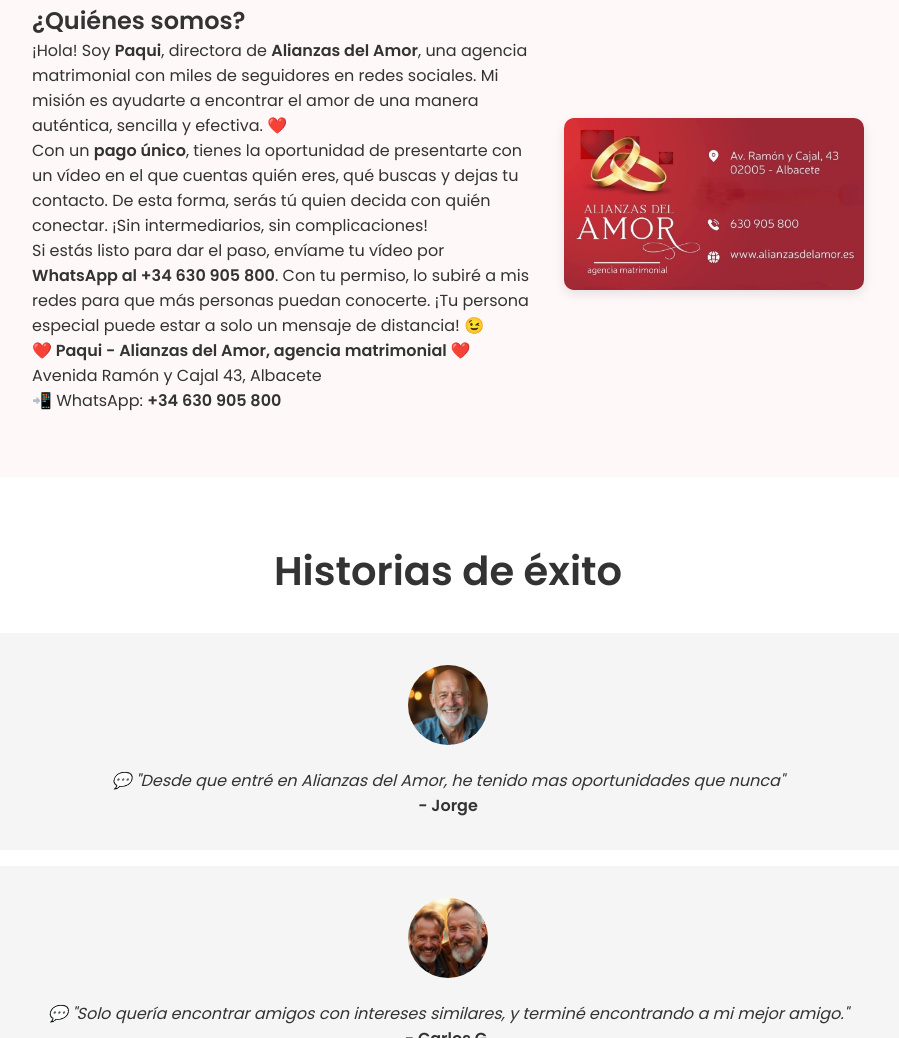
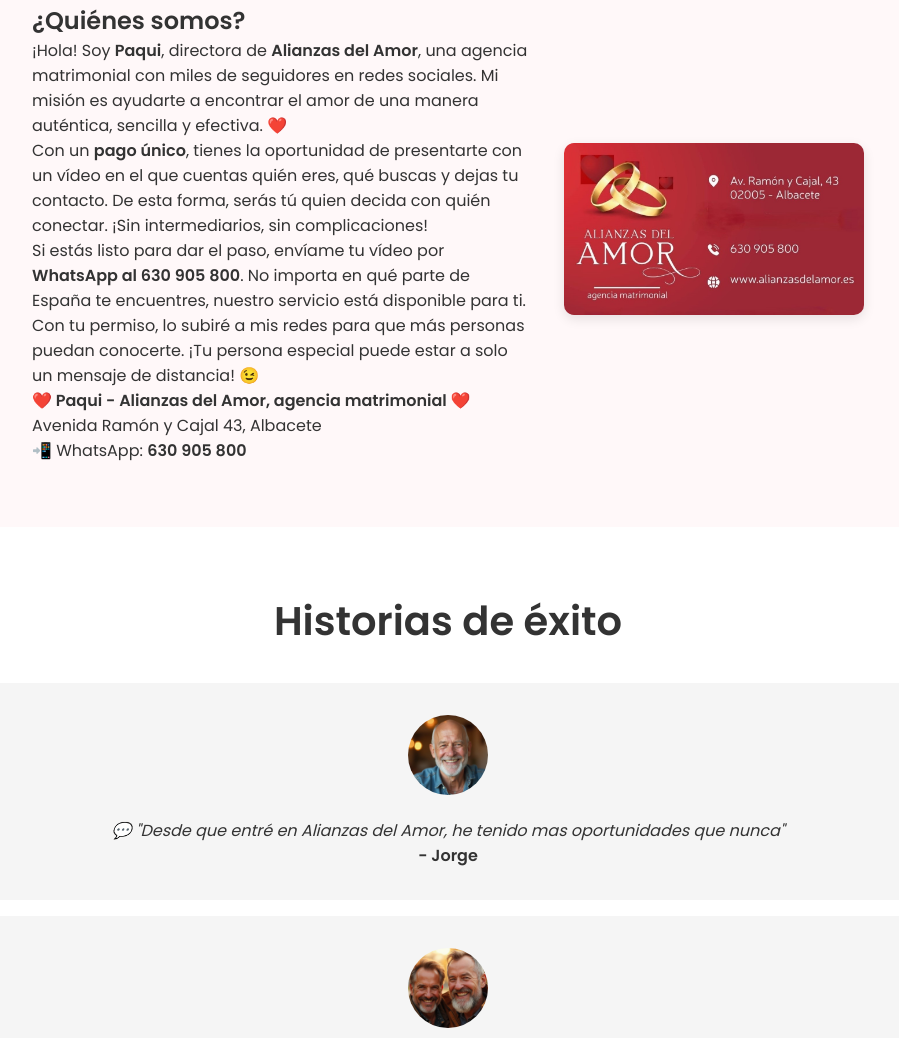
Before and after one commit to alianzasdelamor/agenciamatrimonial, a plain HTML site: page index.html in a window 1280 px wide. Shown: the part 1900-2938 px from the top of the page, without its empty margins (192-1091 px from the left). Drawn offline with nearby package versions, Linux system fonts and the light colour scheme.

Commit message:
adicion de toda españa

```diff
--- a/index.html
+++ b/index.html
@@ -109,10 +109,10 @@
             <h2>¿Quiénes somos?</h2>
             <p>¡Hola! Soy <strong>Paqui</strong>, directora de <strong>Alianzas del Amor</strong>, una agencia matrimonial con miles de seguidores en redes sociales. Mi misión es ayudarte a encontrar el amor de una manera auténtica, sencilla y efectiva. ❤️</p>
             <p>Con un <strong>pago único</strong>, tienes la oportunidad de presentarte con un vídeo en el que cuentas quién eres, qué buscas y dejas tu contacto. De esta forma, serás tú quien decida con quién conectar. ¡Sin intermediarios, sin complicaciones!</p>
-            <p>Si estás listo para dar el paso, envíame tu vídeo por <strong>WhatsApp al +34 630 905 800</strong>. Con tu permiso, lo subiré a mis redes para que más personas puedan conocerte. ¡Tu persona especial puede estar a solo un mensaje de distancia! 😉</p>
+            <p>Si estás listo para dar el paso, envíame tu vídeo por <strong>WhatsApp al 630 905 800</strong>. No importa en qué parte de España te encuentres, nuestro servicio está disponible para ti. Con tu permiso, lo subiré a mis redes para que más personas puedan conocerte. ¡Tu persona especial puede estar a solo un mensaje de distancia! 😉</p>
             <p><strong>❤️ Paqui - Alianzas del Amor, agencia matrimonial ❤️</strong></p>
             <p>Avenida Ramón y Cajal 43, Albacete<br>
-            📲 WhatsApp: <strong>+34 630 905 800</strong></p>
+            📲 WhatsApp: <strong>630 905 800</strong></p>
         </div>
         <div class="imagen">
             <img src="imagenes/portada.jpg" alt="Paqui - Alianzas del Amor">
```
